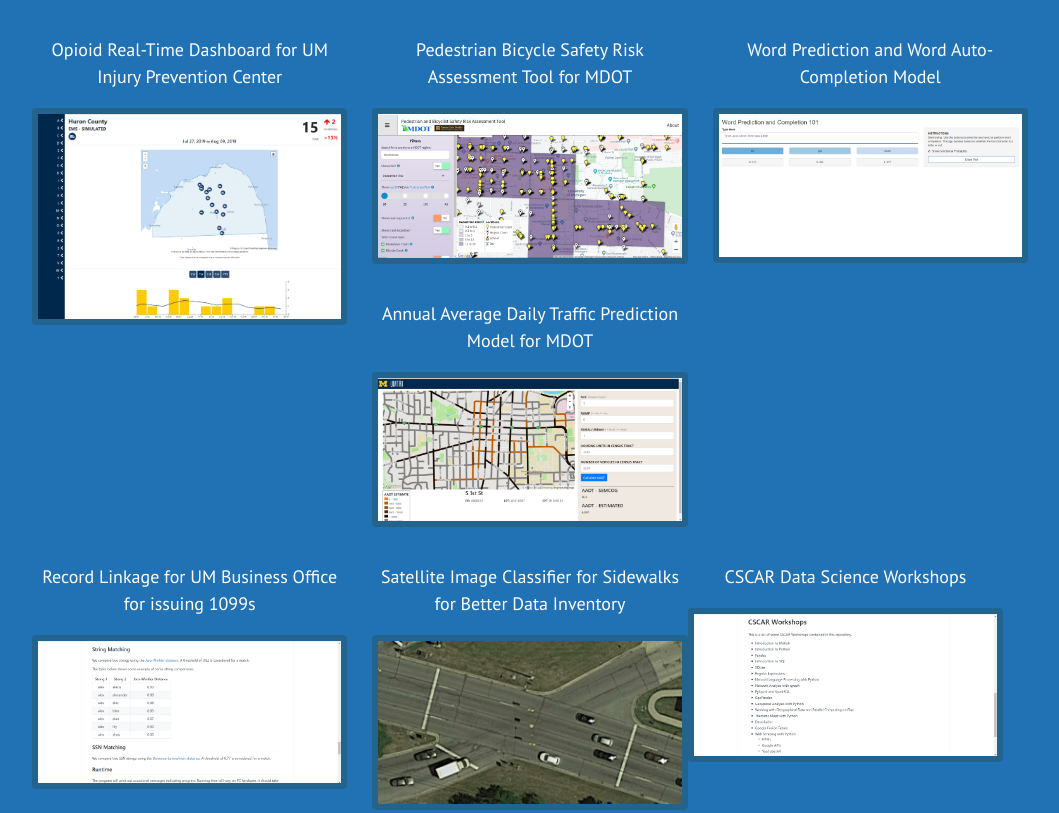
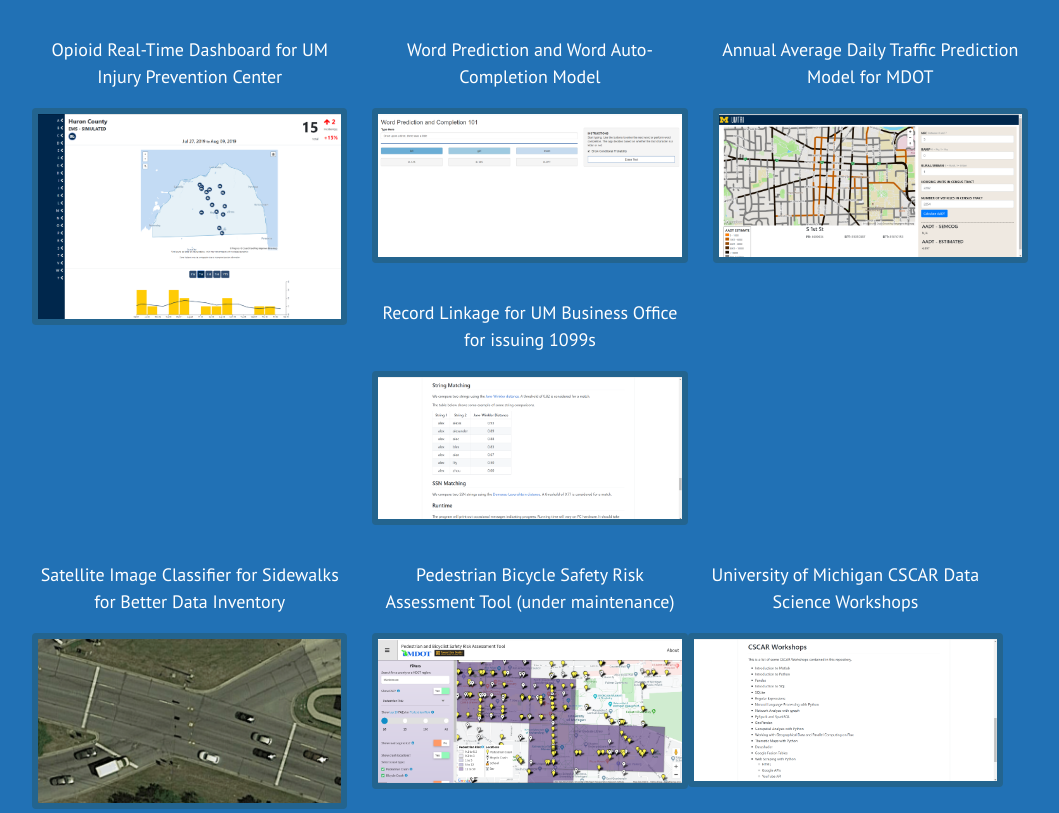
Before and after one commit to caocscar/portfolio, a plain HTML site: page index.html in a window 1280 px wide. Shown: the part 693-1506 px from the top of the page, without its empty margins (110-1169 px from the left). Drawn offline with nearby package versions, Linux system fonts and the light colour scheme.

Commit message:
Re-arranged grid

```diff
--- a/index.html
+++ b/index.html
@@ -53,18 +53,6 @@
           </a>
         </div>
         <div class="gallery-image">
-          <p>Pedestrian Bicycle Safety Risk Assessment Tool for MDOT</p>
-          <a class="imgBlock" href="https://pedbikerisk.umtri.umich.edu">
-            <div class="img-container">
-              <img src="img/pedbikerisk.png" alt="pedbikerisk">
-            </div>
-            <div class="img-modal">
-              <h5 class="title">Usr: Guest      Pwd: Account</h5>
-              <p>Exposure Modeling, Google Fusion Tables</p>
-            </div>
-          </a>
-        </div>
-        <div class="gallery-image">
           <p>Word Prediction and Word Auto-Completion Model</p>
           <a class="imgBlock" href="https://github.com/caocscar/SwiftKeyProjectn">
             <div class="img-container">
@@ -113,7 +101,19 @@
           </a>
         </div>
         <div class="gallery-image">
-            <p>CSCAR Data Science Workshops</p>
+          <p>Pedestrian Bicycle Safety Risk Assessment Tool (under maintenance)</p>
+          <a class="imgBlock" href="https://pedbikerisk.umtri.umich.edu">
+            <div class="img-container">
+              <img src="img/pedbikerisk.png" alt="pedbikerisk">
+            </div>
+            <div class="img-modal">
+              <h5 class="title">Usr: Guest      Pwd: Account</h5>
+              <p>Exposure Modeling, Google Fusion Tables</p>
+            </div>
+          </a>
+        </div>
+        <div class="gallery-image">
+          <p>University of Michigan CSCAR Data Science Workshops</p>
           <a class="imgBlock" href="https://github.com/caocscar/workshops">
             <div class="img-container">
               <img src="img/workshops.png" alt="workshops">
```
Lines whose indentation alone changed are shown as unchanged.
